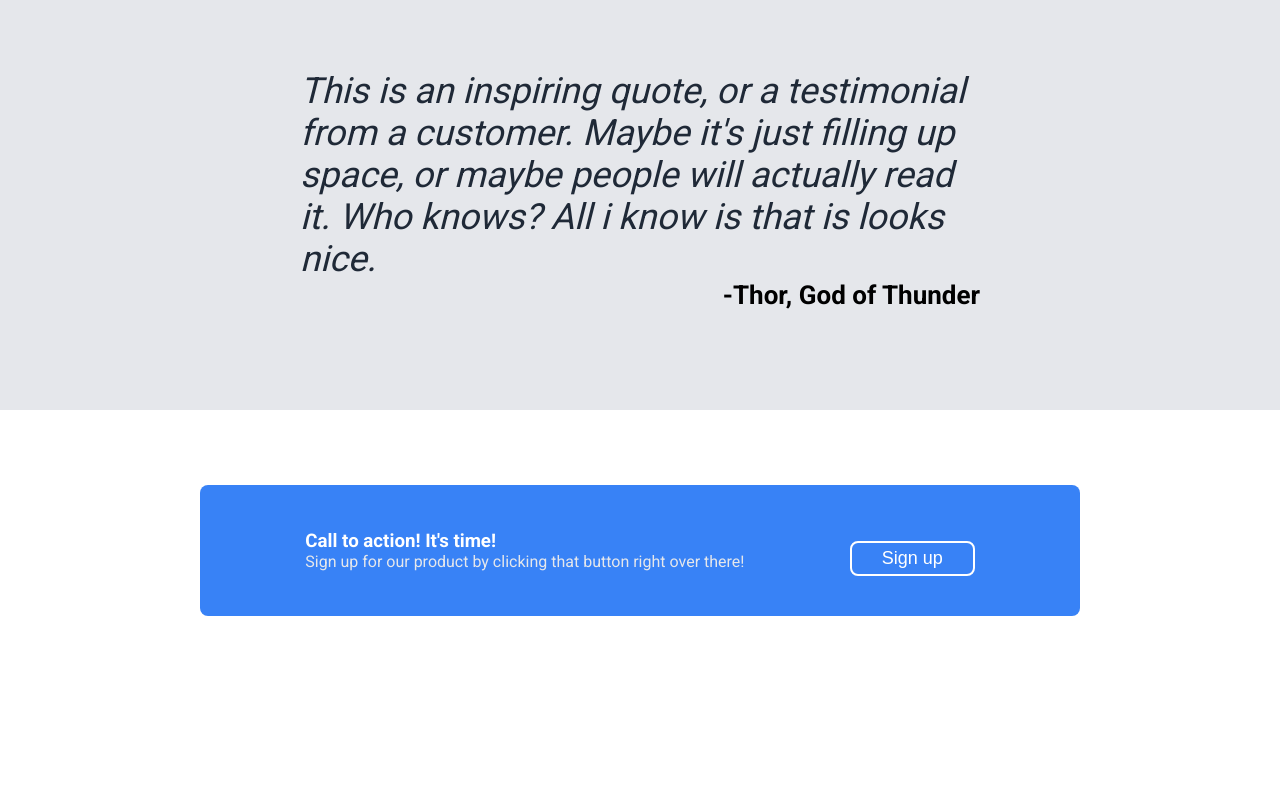
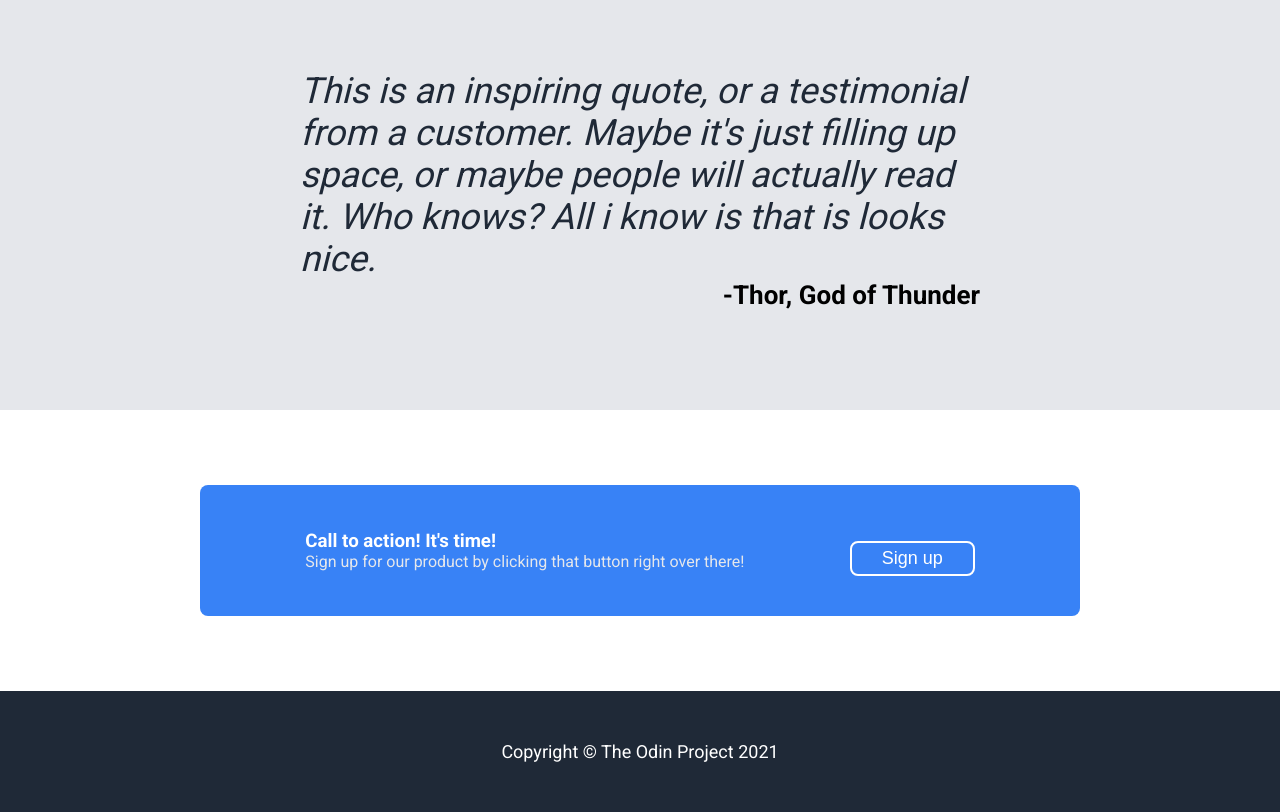
Before and after one commit to sams05/odin-landing-page, a plain HTML site: page index.html in a window 1280 px wide. Shown: the part 940-1752 px from the top of the page. Before the commit the page ends 1631 px from the top, so only its background shows below. Drawn offline with Linux system fonts and the light colour scheme.

Commit message:
Complete footer

```diff
--- a/index.html
+++ b/index.html
@@ -67,7 +67,7 @@
             </div>
         </div>
         <div class="footer">
-
+            Copyright &#169; The Odin Project 2021
         </div>
     </body>
 </html>
--- a/style.css
+++ b/style.css
@@ -197,3 +197,13 @@ button {
 .banner p {
     color: #e5e7eb
 }
+
+.footer {
+    padding: 50px 0;
+    display: flex;
+    justify-content: center;
+    align-items: center;
+
+    color: white;
+    font-size: 18px;
+}
```
